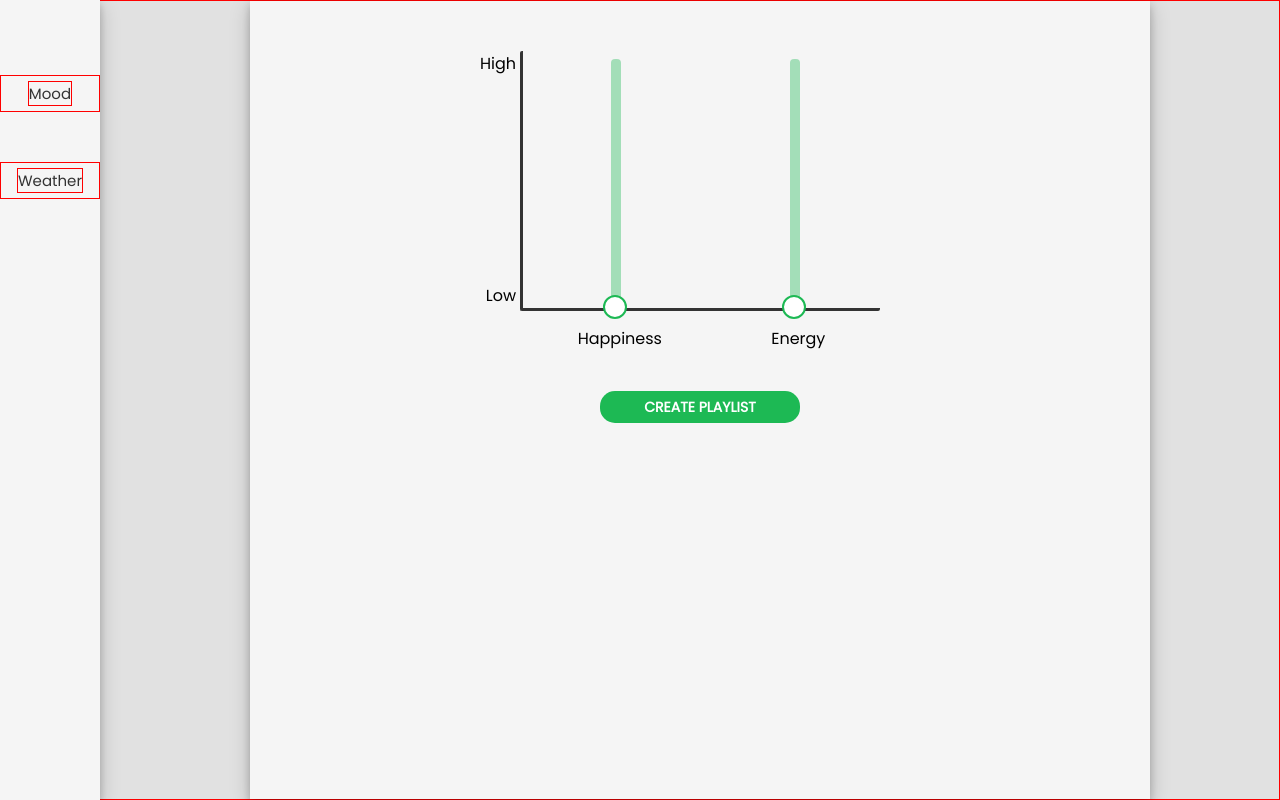
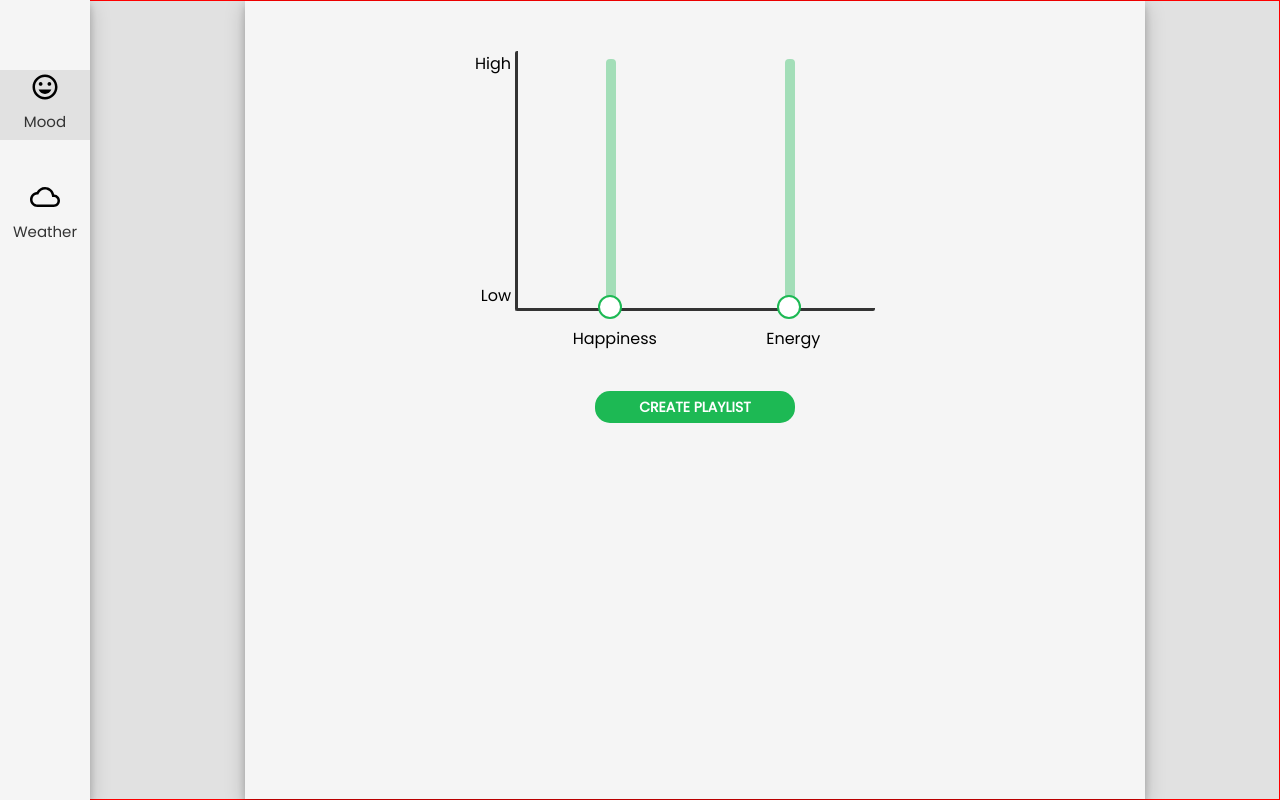
Before and after one commit to devinRucks/moodify, a React (Create React App) app: page / in a window 1280 px wide. Built offline with nearby package versions, Linux system fonts and the light colour scheme; no server answers.

Commit message:
Added icon to sidebar and animation to the tracks

```diff
--- a/package.json
+++ b/package.json
@@ -14,6 +14,7 @@
     "node-sass": "^4.14.1",
     "react": "^16.13.1",
     "react-dom": "^16.13.1",
+    "react-reveal": "^1.2.2",
     "react-router-dom": "^5.2.0",
     "react-router-tabs": "^1.3.2",
     "react-scripts": "3.4.1"
--- a/src/components/Track.js
+++ b/src/components/Track.js
@@ -1,4 +1,5 @@
 import React from 'react';
+import Fade from 'react-reveal/Fade';
 import '../scss/track.scss';
 
 
@@ -7,12 +8,14 @@ const Track = (props) => {
 
      return (
           <section id="track-container">
+               <Fade top>
                     <div className="track-index">{index}</div>
                     <div className="album-cover" style={{ backgroundImage: "url(" + albumCover + ")" }}></div>
                     <section id="track-info-container">
                          <div className="track-name">{track}</div>
                          <div className="artist-name">{artist}</div>
                     </section>
+               </Fade>
           </section>
      )
 }
--- a/src/components/home/Sidebar.js
+++ b/src/components/home/Sidebar.js
@@ -1,5 +1,7 @@
 import React, { useContext } from 'react';
 import '../../scss/sidebar.scss'
+import CloudOutlinedIcon from '@material-ui/icons/CloudOutlined';
+import MoodOutlinedIcon from '@material-ui/icons/MoodOutlined';
 import { SidebarStoreContext } from '../../stores/SidebarStore'
 import { observer } from 'mobx-react';
 
@@ -8,18 +10,21 @@ const Home = observer(() => {
 
      return (
           <section id="sidebar-container">
-               {sidebarStore.tabs.map((tab, index) =>
-                    <section key={index} className="tab-container">
 
-                         <div className="tab"
-                              key={index}
-                              id={tab}
-                              onClick={() => sidebarStore.handleTabClick(tab)}>
-                              {tab}
-                         </div>
+               <div id="tab-container"
+                    onClick={() => sidebarStore.handleTabClick('Mood')}
+                    className={sidebarStore.activeTab === 'Mood' ? 'tab-active' : 'tab-inactive'}>
+                    < MoodOutlinedIcon style={{ fontSize: 30 }} />
+                    <div className="tab">Mood</div>
+               </div>
 
-                    </section>
-               )}
+               <div id="tab-container"
+                    onClick={() => sidebarStore.handleTabClick('Weather')}
+                    className={sidebarStore.activeTab === 'Weather' ? 'tab-active' : 'tab-inactive'}>
+                    < CloudOutlinedIcon style={{ fontSize: 30 }} />
+                    <div className="tab">Weather</div>
+               </div>
+
           </section>
      );
 })
--- a/src/scss/content.scss
+++ b/src/scss/content.scss
@@ -8,7 +8,7 @@ $spotify-color-light: #1fc75a;
      flex-direction: column;
      align-items: center;
      overflow-y: auto;
-     margin-left: 120px;
+     margin-left: 110px;
      height: 100%;
      width: 900px;
      box-shadow: 0 4px 8px 0 rgba(0, 0, 0, 0.2), 0 6px 20px 0 rgba(0, 0, 0, 0.19);
--- a/src/scss/sidebar.scss
+++ b/src/scss/sidebar.scss
@@ -1,4 +1,5 @@
 $white-BGcolor: rgb(245, 245, 245);
+$offwhite-BGcolor: rgb(225, 225, 225);
 
 #sidebar-container {
      position: fixed;
@@ -11,32 +12,36 @@ $white-BGcolor: rgb(245, 245, 245);
      padding-top: 50px;
      background: $white-BGcolor;
      height: 100%;
-     width: 100px;
+     width: 90px;
      box-shadow: 0 4px 8px 0 rgba(0, 0, 0, 0.2), 0 6px 20px 0 rgba(0, 0, 0, 0.19);
      // border: 1px red solid;
 
-     .tab-container {
+     #tab-container {
           display: flex;
           flex-direction: column;
-          justify-content: space-around;
+          justify-content: space-evenly;
           align-items: center;
-          margin: 25px 0;
+          margin: 20px 0;
           cursor: pointer;
+          height: 70px;
           width: 100%;
-          border: 1px red solid;
-          transition: all 0.2s ease-in-out;
-
-          &:hover {
-               transform: scale(1.02);
-          }
-
+          transition: all 0.15s ease-in-out;
+          // border: 1px red solid;
 
           .tab {
                font-size: 15px;
                margin: 5px 0;
                color: #333;
-               border: 1px red solid;
+               // border: 1px red solid;
           }
      }
 
+     .tab-active {
+          background: $offwhite-BGcolor;
+     }
+
+     .tab-inactve {
+          background: $white-BGcolor;
+     }
+
 }
--- a/src/scss/track.scss
+++ b/src/scss/track.scss
@@ -11,7 +11,7 @@
      .track-index {
           font-size: 16px;
           font-weight: 800;
-          width: 10px;
+          width: 28px;
           color: #94919d;
           // border: 1px green solid;
      }
--- a/src/stores/SidebarStore.js
+++ b/src/stores/SidebarStore.js
@@ -2,7 +2,6 @@ import { observable, action, decorate } from 'mobx'
 import { createContext } from 'react'
 
 class SidebarStore {
-     tabs = ['Mood', 'Weather']
      activeTab = 'Mood'
 
      handleTabClick(tabName) {
@@ -13,7 +12,6 @@ class SidebarStore {
 }
 
 decorate(SidebarStore, {
-     tabs: observable,
      activeTab: observable,
      handleTabClick: action
 })
```
Also changed, not shown: 1 other file (tests, documents, lock files or other folders). Lines whose indentation alone changed are shown as unchanged.
